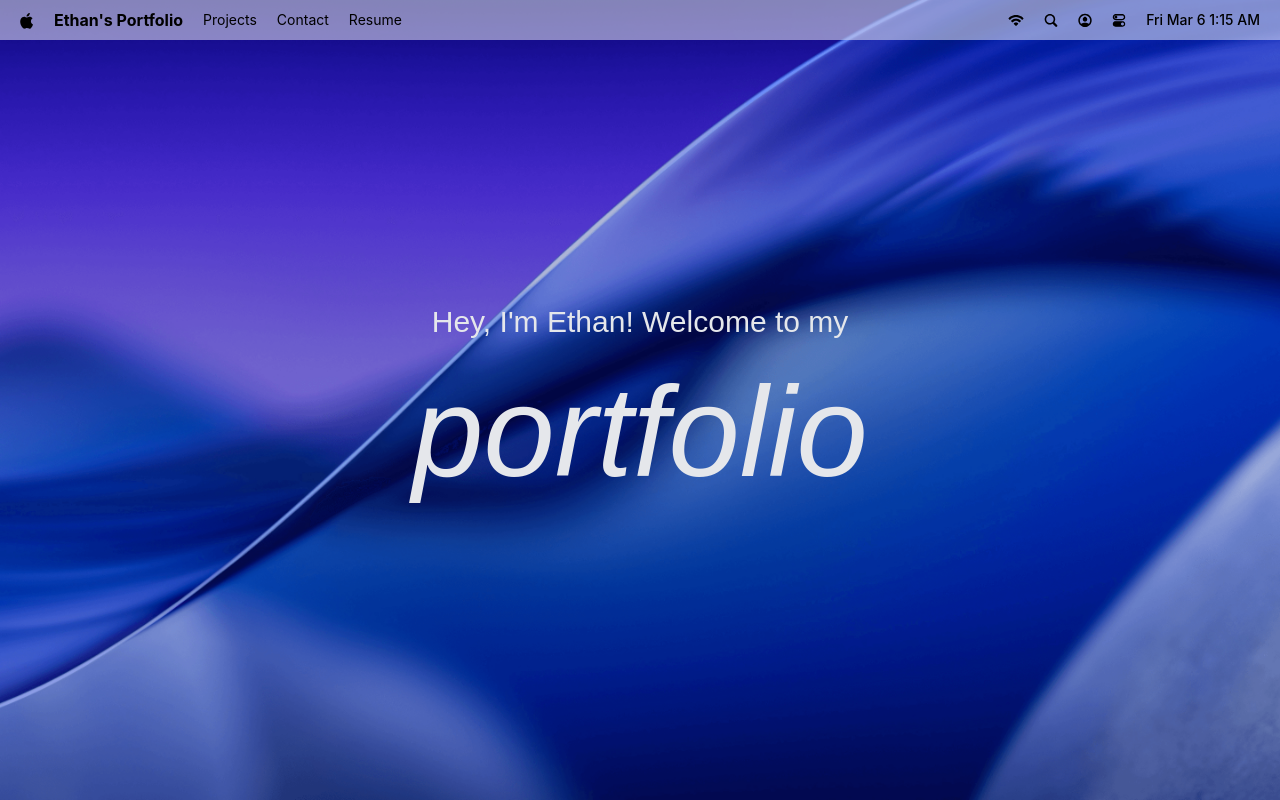
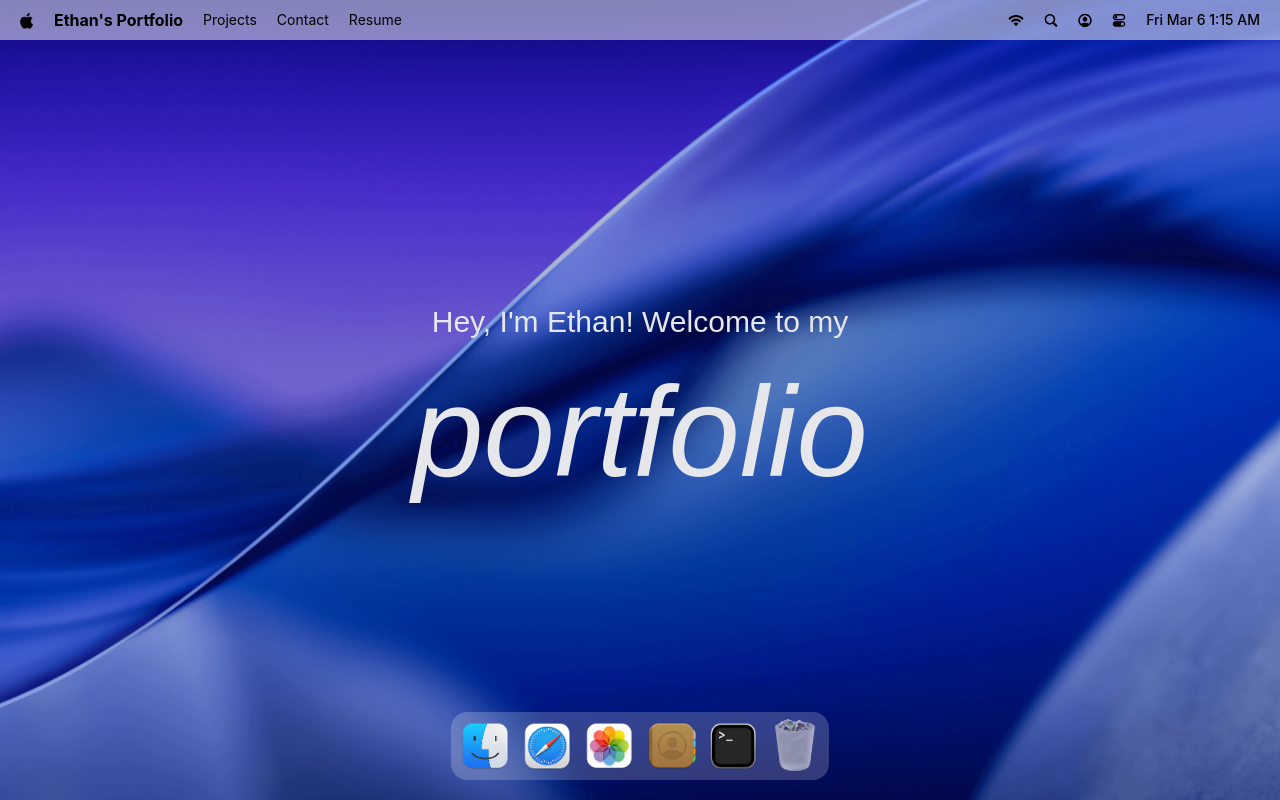
Before and after one commit to ethancha0/mac-portfolio, a React (Vite) app: page / in a window 1280 px wide. Built offline with nearby package versions, Linux system fonts and the light colour scheme; a web font is replaced by a local one.

Commit message:
feat: animated dock

```diff
--- a/package.json
+++ b/package.json
@@ -17,6 +17,7 @@
     "lucide-react": "^0.577.0",
     "react": "^19.2.0",
     "react-dom": "^19.2.0",
+    "react-tooltip": "^5.30.0",
     "tailwindcss": "^4.2.1"
   },
   "devDependencies": {
--- a/src/App.tsx
+++ b/src/App.tsx
@@ -1,3 +1,4 @@
+import Dock from './components/Dock'
 import Navbar from './components/Navbar'
 import Welcome from './components/Welcome'
 
@@ -8,6 +9,7 @@
 
       <Navbar/>
       <Welcome/>
+      <Dock/>
 
 
 
--- /dev/null
+++ b/src/components/Dock.tsx
@@ -0,0 +1,121 @@
+import { useRef } from "react"
+import { dockApps } from "../constants";
+import { Tooltip } from "react-tooltip";
+import { useGSAP } from "@gsap/react";
+
+import gsap from "gsap";
+
+/*
+    Typical FLow:
+
+    Setup:
+    - Attach parent container to useRef()
+    - Query children via querySelectorAll()
+
+    1. Event  => mousemove/mouseleave fires
+    2. Calculate => distance from cursor to each icon center
+    3. Animate => gsap.to() transitions current scale to new target scale
+
+*/
+
+const Dock = () => {
+
+    const dockRef = useRef<HTMLDivElement | null>(null);
+
+    useGSAP(() => {
+        const dock = dockRef.current;
+        if(!dock) return;
+
+        const icons = dock.querySelectorAll<HTMLButtonElement>(".dock-icon");
+
+        const animateIcons = (mouseX: number) => {
+            const { left } = dock.getBoundingClientRect();
+
+            icons.forEach((icon) =>{
+                const { left: iconLeft, width} = icon.getBoundingClientRect();
+                const center = iconLeft - left + width /2;
+                const distance = Math.abs(mouseX-center);
+
+                const intensity = Math.exp(-(distance ** 2.5)/20000)
+
+                gsap.to(icon, {
+                    scale: 1 + 0.25 * intensity,
+                    duration: 0.2,
+                    ease: "power1.out"
+                })
+            })
+        }
+        const handleMouseMove = (e: MouseEvent) => {
+            const {left} = dock.getBoundingClientRect();
+
+            animateIcons(e.clientX - left);
+        };
+
+        const resetIcons = () =>
+             icons.forEach((icon) =>
+                 gsap.to(icon, {
+            scale: 1,
+            y:0,
+            duration:0.3,
+            ease: "power1.out",
+        }))
+        dock.addEventListener('mousemove', handleMouseMove);
+        dock.addEventListener("mouseleave", resetIcons);
+
+        return () =>{
+            dock.removeEventListener("mousemove", handleMouseMove);
+            dock.removeEventListener("mouseleave", resetIcons);
+        };
+    },[]);
+
+
+
+
+    type DockApp = (typeof dockApps)[number];
+    type ToggleAppPayload = Pick<DockApp, "id" | "canOpen">;
+
+    const toggleApp = (app: ToggleAppPayload) => {
+        // open window logic
+        void app;
+
+    };
+
+
+  return (
+    <section id="dock">
+        <div ref={dockRef} className="dock-container">
+        {dockApps.map(({id, name, icon, canOpen}) =>(
+            <div key={id} className="relative flex justify-center">
+                <button
+                    type="button"
+                    className="dock-icon"
+                    aria-label={name}
+                    data-tooltip-id="dock-tooltip"
+                    data-tooltip-content={name}
+                    data-tooltip-delay-show={150}
+                    disabled={!canOpen}
+                    onClick={() => toggleApp({id, canOpen})}
+                    >
+                    <img
+                        src={`/images/${icon}`}
+                        alt={name}
+                        loading="lazy"
+                        className={canOpen ?'' : "opacity-60"}
+                    />
+
+                </button>
+            </div>
+
+
+
+
+        ))}
+        <Tooltip id="dock-tooltip" place="top" className="tooltip"/>
+        </div>
+
+
+    </section>
+  )
+}
+
+export default Dock
--- a/src/components/Navbar.tsx
+++ b/src/components/Navbar.tsx
@@ -2,17 +2,37 @@
 
 import dayjs from "dayjs";
 
+type NavLink = {
+  id: number;
+  name: string;
+  type: string;
+};
 
-const Navbar = () => {
+type NavIcon = {
+  id: number;
+  img: string;
+};
+
+type NavbarProps = {
+  title?: string;
+  links?: NavLink[];
+  icons?: NavIcon[];
+};
+
+const Navbar = ({
+  title = "Ethan's Portfolio",
+  links = navLinks,
+  icons = navIcons,
+}: NavbarProps) => {
   return (
 
     <nav>
         <div>
             <img src="/images/logo.svg"/>
-            <p className="font-bold">Ethan's Portfolio</p>
+            <p className="font-bold">{title}</p>
 
             <ul>
-                { navLinks .map(({id, name }) => (
+                {links.map(({id, name }) => (
                     <li key={id}>
                         <p>{name}</p>
 
@@ -23,7 +43,7 @@
 
         <div>
             <ul>
-                {navIcons.map(({id, img})=>(
+                {icons.map(({id, img})=>(
                     <li key={id}>
                         <img src={img} className="icon-hover"
                         alt={`icon-${id}`}/>
```
Also changed, not shown: 1 other file (tests, documents, lock files or other folders).
